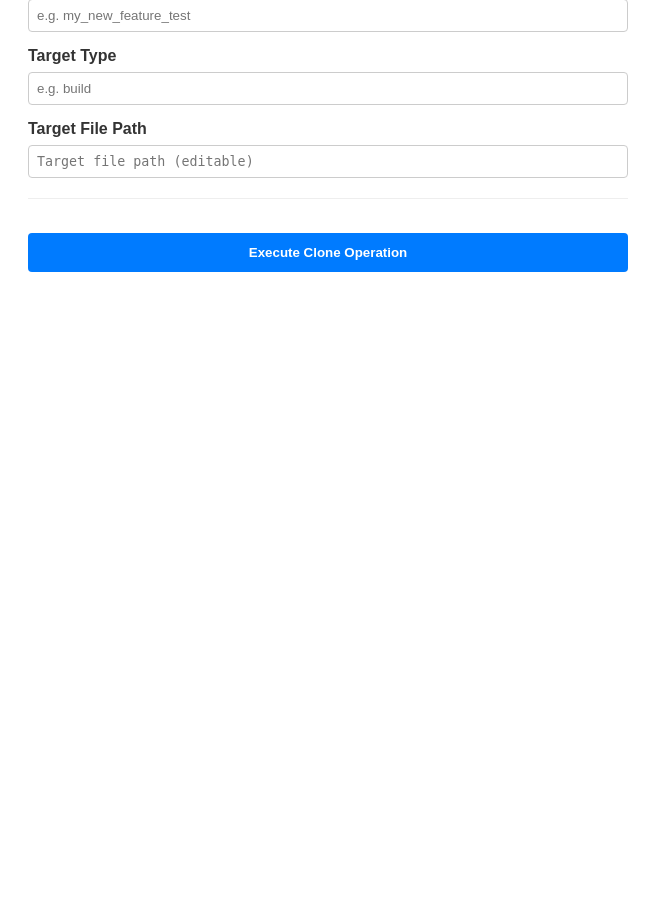
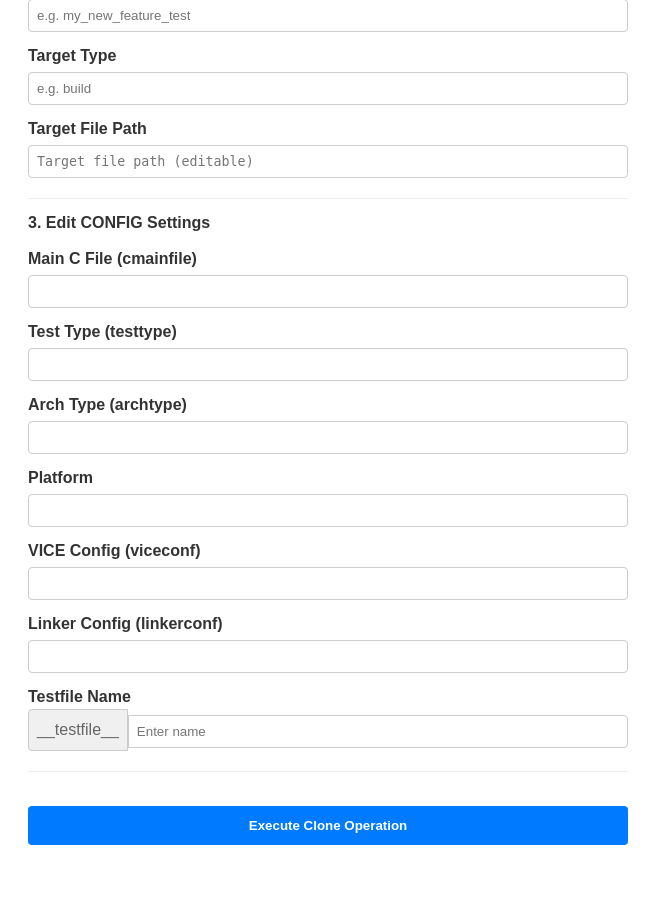
Before and after one commit to xp5-org/flask-testrunner, a Flask app: page /cloneproj in a window 1280 px wide. Shown: the part 336-1244 px from the top of the page, without its empty margins (0-663 px from the left). Before the commit the page ends 608 px from the top, so only its background shows below. Run offline with Flask 3, Linux system fonts and the light colour scheme; data that the repository does not hold is empty; parts of the project's set-up code (start-up, migrations or seed data) failed here and were passed over.

Commit message:
update
changed a thing

```diff
--- a/app.py
+++ b/app.py
@@ -77,9 +77,9 @@ def testfile_list():
     return jsonify(result)
 
 
-@app.route("/run/<testname>")
+@app.route("/run/<path:testname>")
 def run_named_tests(testname):
-    print(f"run {testname} called") # testname is the reg key
+    print(f"run {testname} called")  # testname is the full module path
 
     progress_state.step = "0/0"
     progress_state.testname = testname
@@ -89,6 +89,7 @@ def run_named_tests(testname):
         res = test_runner.run_testfile(testname, progress_state)
         print(f"Thread finished for {testname}. Results found: {len(res)}")
         progress_state.step = "Done"
+
     threading.Thread(target=run, daemon=True).start()
     return "Started"
 
@@ -129,13 +130,18 @@ def module_path():
 
 @app.route('/clone_as_new')
 def clone_as_new():
-    from newprojecthelper import copybuildtest
+    from newprojecthelper import copybuildtest, copy_sourcedir
     import importlib
     import os
 
     src_module = request.args.get('src_module')
     target_id = request.args.get('target_id')
     target_type = request.args.get('target_type')
+    testlist_name = request.args.get('testlist_name')
+    testfile_name = request.args.get('testfile_name')
+    testfile_targetdir = request.args.get('target_path')
+
+    print("testfile name dwebug: ", testfile_name)
 
     if not all([src_module, target_id, target_type]):
         return jsonify({"status": "error", "message": "Missing parameters"}), 400
@@ -148,68 +154,91 @@ def clone_as_new():
         return jsonify({"status": "error", "message": str(e)}), 500
 
     try:
-        copybuildtest(src_dir, target_id)
+        dest_dir, testlist_file = copybuildtest(
+        src_dir, testfile_name, testlist_name,
+        dest_dir=testfile_targetdir,
+        cmainfile=request.args.get('cmainfile'),
+        testtype=request.args.get('testtype'),
+        archtype=request.args.get('archtype'),
+        platform=request.args.get('platform'),
+        viceconf=request.args.get('viceconf'),
+        linkerconf=request.args.get('linkerconf')
+        )
+
+        copy_sourcedir(src_dir + '/src', dest_dir + '/src')
+
+
         return jsonify({
             "status": "success",
-            "path": f"/testsrc/src/{target_id}",
-            "src_path": src_dir
+            "path": dest_dir,
+            "src_path": src_dir,
+            "testlist_file": testlist_file
         }), 200
     except Exception as e:
         return jsonify({"status": "error", "message": str(e)}), 500
 
 
-
-
-
 @app.route("/test/<test_id>")
 def test_details(test_id):
+    report_name = request.args.get("report_name")
     test_runner.reload_tests()
 
     matching_tests = []
+    resolved_internal_id = None
+    latest_timestamp = -1
+
     for info in apphelpers.testfile_registry.values():
         test_id_normalized = info.get("id", "").replace(" ", "_")
         if test_id_normalized == test_id:
             test_copy = dict(info)
             test_copy['latest_status'] = {}
-            # for each type, fetch the most recent report status
+
             for type_name, internal_id in info.get('types', {}).items():
                 all_summaries = db.get_all_reports_summary()
-                # find reports matching this internal_id
                 matching_reports = [
                     r for r in all_summaries
                     if internal_id in os.path.basename(r[0])
+                    and (report_name is None or report_name in os.path.basename(r[0]))
                 ]
+
                 if matching_reports:
-                    # take the most recent
                     latest = max(matching_reports, key=lambda r: r[3])
-                    test_copy['latest_status'][type_name] = latest[2]  # r[2] is status
+                    test_copy['latest_status'][type_name] = latest[2]
+
+                    if latest[3] > latest_timestamp:
+                        latest_timestamp = latest[3]
+                        resolved_internal_id = internal_id
                 else:
                     test_copy['latest_status'][type_name] = None
+
             matching_tests.append(test_copy)
 
     if not matching_tests:
         return "Test not found", 404
 
-    # single internal_id report filtering
-    internal_id = next(iter(matching_tests[0]['types'].values())) if matching_tests[0].get('types') else None
+    internal_id = resolved_internal_id
+    latest_summary = db.get_latest_report_summary(internal_id) if internal_id else []
+    all_logs = db.get_failed_steps_log(internal_id) if internal_id else []
 
-    latest_summary = db.get_latest_report_summary()
-    all_logs = db.get_failed_steps_log(internal_id) if internal_id else []
     failed_step_names = {step["step_name"] for step in latest_summary if step["status"] == "FAIL"}
-    # keep only logs corresponding to failed steps
     failure_logs = [log for log in all_logs if log.get("name") in failed_step_names]
 
-    reports = [
-        {
-            "filename": os.path.basename(r[0]),
-            "filepath": r[0],
-            "duration": r[1],
-            "status": r[2],
-            "timestamp": r[3]
-        }
-        for r in db.get_all_reports_summary()
-        if internal_id and internal_id in os.path.basename(r[0])
-    ]
+    report_status = "FAIL" if failure_logs else "PASS"
+
+    reports = []
+    if internal_id:
+        all_reports = db.get_all_reports_summary()
+        for r in all_reports:
+            filename = os.path.basename(r[0])
+            if internal_id in filename and (report_name is None or report_name in filename):
+                reports.append({
+                    "filename": filename,
+                    "filepath": r[0],
+                    "duration": r[1],
+                    "status": report_status,
+                    "timestamp": r[3]
+                })
+
     reports.sort(key=lambda r: r["timestamp"], reverse=True)
     reports = reports[:5]
 
@@ -226,6 +255,31 @@ def test_details(test_id):
 
 
 
+# @app.route("/update_test_config", methods=["POST"])
+# def update_test_config():
+#     data = request.json
+#     if not data:
+#         return jsonify({"error": "No JSON payload provided"}), 400
+
+#     pyfile_path = data.get("pyfile_path")
+#     if not pyfile_path or not os.path.isfile(pyfile_path):
+#         return jsonify({"error": f"Invalid file path: {pyfile_path}"}), 400
+
+#     # Call the helper with optional keys from the JSON payload
+#     update_register_metadata(
+#         pyfile_path,
+#         new_projname=data.get("projname"),
+#         new_cmainfile=data.get("cmainfile"),
+#         new_testtype=data.get("testtype"),
+#         new_archtype=data.get("archtype"),
+#         new_platform=data.get("platform"),
+#         new_viceconf=data.get("viceconf"),
+#         new_linkerconf=data.get("linkerconf"),
+#     )
+
+#     return jsonify({"status": "success", "updated_file": pyfile_path})
+
+
 if __name__ == "__main__":
     if not os.path.exists(DB_PATH):
         test_runner.db.init_report_db(DB_PATH)
--- a/templates/cloneproj.html
+++ b/templates/cloneproj.html
@@ -38,6 +38,37 @@
 </div>
 
 
+<div class="section">
+    <label>3. Edit CONFIG Settings</label>
+
+    <label>Main C File (cmainfile)</label>
+    <input type="text" id="cfg_cmainfile">
+
+    <label>Test Type (testtype)</label>
+    <input type="text" id="cfg_testtype">
+
+    <label>Arch Type (archtype)</label>
+    <input type="text" id="cfg_archtype">
+
+    <label>Platform</label>
+    <input type="text" id="cfg_platform">
+
+    <label>VICE Config (viceconf)</label>
+    <input type="text" id="cfg_viceconf">
+
+    <label>Linker Config (linkerconf)</label>
+    <input type="text" id="cfg_linkerconf">
+
+    <label>Testfile Name</label>
+    <div style="display:flex; align-items:center;">
+        <span style="background:#f0f0f0; padding:8px; border:1px solid #ccc; border-radius:4px 0 0 4px; color:#666;">__testfile__</span>
+        <input type="text" id="cfg_testfile" placeholder="Enter name" style="flex:1; border-left:none; border-radius:0 4px 4px 0; padding:8px; border:1px solid #ccc;">
+    </div>
+</div>
+
+
+
+
     <button onclick="cloneProject()">Execute Clone Operation</button>
 
     <div id="status"></div>
@@ -73,12 +104,18 @@
     const targetIdField = document.getElementById('target_id');
     const targetTypeField = document.getElementById('target_type');
     const pathField = document.getElementById('src_path_display');
-    const targetPathField = document.getElementById('target_path'); // New field
+    const targetPathField = document.getElementById('target_path');
+    const testfileField = document.getElementById('cfg_testfile');
 
     if (selected.value) {
         const newId = selected.dataset.id + '_copy';
         targetIdField.value = newId;
         targetTypeField.value = selected.dataset.primaryType;
+
+        // auto-populate testfile name with source id
+        if (!testfileField.dataset.userEdited) {
+            testfileField.value = selected.dataset.id;
+        }
 
         fetch(`/module_path?src_module=${encodeURIComponent(selected.value)}`)
             .then(r => r.json())
@@ -86,12 +123,22 @@
                 if (res.status === 'success') {
                     pathField.value = res.src_path;
 
-                    // Logic to autopopulate target path based on source path
-                    // This replaces the filename at the end of the path with the new ID
                     const pathParts = res.src_path.split(/[\\/]/);
-                    pathParts.pop(); // Remove original filename
+                    pathParts.pop();
                     const separator = res.src_path.includes('\\') ? '\\' : '/';
                     targetPathField.value = pathParts.join(separator) + separator + newId + '/';
+
+                    populateConfigFromSelection({
+                        dataset: {
+                            id: selected.dataset.id,
+                            cmainfile: res.cmainfile || 'main.c',
+                            primaryType: selected.dataset.primaryType,
+                            archtype: res.archtype || 'c64',
+                            platform: res.platform || 'Graphics',
+                            viceconf: res.viceconf || 'vice_nosound.cfg',
+                            linkerconf: res.linkerconf || ''
+                        }
+                    });
                 } else {
                     pathField.value = 'Error: ' + res.message;
                 }
@@ -101,15 +148,25 @@
         targetTypeField.value = '';
         pathField.value = '';
         targetPathField.value = '';
+        if (!testfileField.dataset.userEdited) testfileField.value = '';
+        loadConfigFields({});
     }
 }
+
+// detect user edits to testfile name so auto-populate doesn’t override
+const testfileField = document.getElementById('cfg_testfile');
+testfileField.addEventListener('input', function() {
+    this.dataset.userEdited = true;
+});
+
+
 
 
 function cloneProject() {
     const src_module = document.getElementById('testlist').value;
     const target_id = document.getElementById('target_id').value.trim();
     const target_type = document.getElementById('target_type').value.trim();
-    const target_path = document.getElementById('target_path').value.trim(); // Get the edited path
+    const target_path = document.getElementById('target_path').value.trim();
     const status = document.getElementById('status');
 
     if (!src_module || !target_id || !target_type) {
@@ -123,14 +180,21 @@ function cloneProject() {
     status.style.color = '#555';
     status.style.background = '#f9f9f9';
 
-const params = new URLSearchParams({
+    const payload = {
         src_module: src_module,
         target_id: target_id,
         target_type: target_type,
-        target_path: target_path // Pass it to the backend
-    });
+        target_path: target_path,
+        cmainfile: document.getElementById('cfg_cmainfile').value.trim(),
+        testtype: document.getElementById('cfg_testtype').value.trim(),
+        archtype: document.getElementById('cfg_archtype').value.trim(),
+        platform: document.getElementById('cfg_platform').value.trim(),
+        viceconf: document.getElementById('cfg_viceconf').value.trim(),
+        linkerconf: document.getElementById('cfg_linkerconf').value.trim(),
+        testfile_name: document.getElementById('cfg_testfile').value.trim()
+    };
 
-fetch(`/clone_as_new?${params.toString()}`)
+    fetch(`/clone_as_new?${new URLSearchParams(payload)}`)
         .then(r => r.json())
         .then(res => {
             if (res.status === 'success') {
@@ -144,9 +208,71 @@ fetch(`/clone_as_new?${params.toString()}`)
                 status.style.background = '#fff0f0';
             }
         });
+}
 
 
+
+
+
+function loadConfigFields(config) {
+  //  document.getElementById('cfg_projname').value = config.projname || '';
+    document.getElementById('cfg_cmainfile').value = config.cmainfile || '';
+    document.getElementById('cfg_testtype').value = config.testtype || '';
+    document.getElementById('cfg_archtype').value = config.archtype || '';
+    document.getElementById('cfg_platform').value = config.platform || '';
+    document.getElementById('cfg_viceconf').value = config.viceconf || '';
+    document.getElementById('cfg_linkerconf').value = config.linkerconf || '';
 }
+
+// call this when user selects a test
+function populateConfigFromSelection(selected) {
+    loadConfigFields({
+        projname: selected.dataset.id,
+        cmainfile: selected.dataset.cmainfile || 'main.c',
+        testtype: selected.dataset.primaryType || 'build',
+        archtype: selected.dataset.archtype || 'c64',
+        platform: selected.dataset.platform || 'Graphics',
+        viceconf: selected.dataset.viceconf || 'vice_nosound.cfg',
+        linkerconf: selected.dataset.linkerconf || ''
+    });
+}
+
+// Auto-update backend on edit
+['target_id','cfg_cmainfile','cfg_testtype','cfg_archtype','cfg_platform','cfg_viceconf','cfg_linkerconf'].forEach(id => {
+    document.getElementById(id).addEventListener('change', function() {
+        const pyfile = document.getElementById('target_path').value.trim() + '__testlist__' + document.getElementById('target_id').value.trim() + '.py';
+        if (!pyfile) return;
+
+        const payload = {
+            pyfile_path: pyfile,
+            projname: document.getElementById('target_id').value.trim(),
+            cmainfile: document.getElementById('cfg_cmainfile').value.trim(),
+            testtype: document.getElementById('cfg_testtype').value.trim(),
+            archtype: document.getElementById('cfg_archtype').value.trim(),
+            platform: document.getElementById('cfg_platform').value.trim(),
+            viceconf: document.getElementById('cfg_viceconf').value.trim(),
+            linkerconf: document.getElementById('cfg_linkerconf').value.trim()
+        };
+
+        fetch('/update_test_config', {
+            method: 'POST',
+            headers: {'Content-Type': 'application/json'},
+            body: JSON.stringify(payload)
+        })
+        .then(r => r.json())
+        .then(res => {
+            const status = document.getElementById('status');
+            if (res.status === 'success') {
+                status.textContent = 'CONFIG updated successfully.';
+                status.style.color = 'green';
+            } else {
+                status.textContent = 'Error updating CONFIG: ' + res.message;
+                status.style.color = 'red';
+            }
+        });
+    });
+});
+
 
 document.getElementById('target_id').addEventListener('input', function() {
     const targetIdField = this;
```
Also changed, not shown: apphelpers.py (+23 -2 lines), dbhelper.py (+5 -2 lines), newprojecthelper.py (+62 -23 lines), templates/index.html (+6 -5 lines), test_runner.py (+71 -73 lines). Lines whose indentation alone changed are shown as unchanged.
